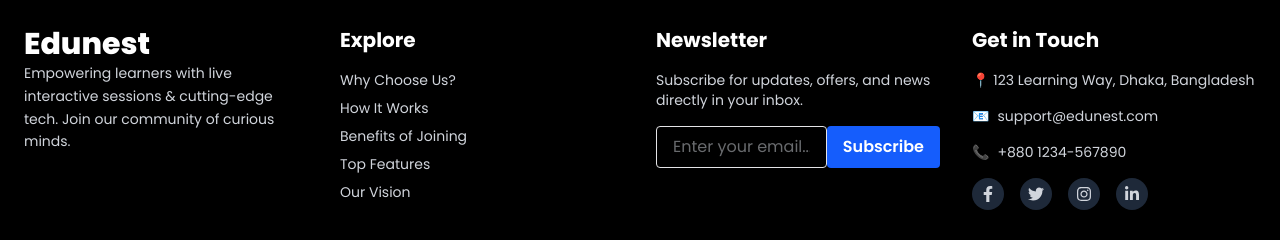
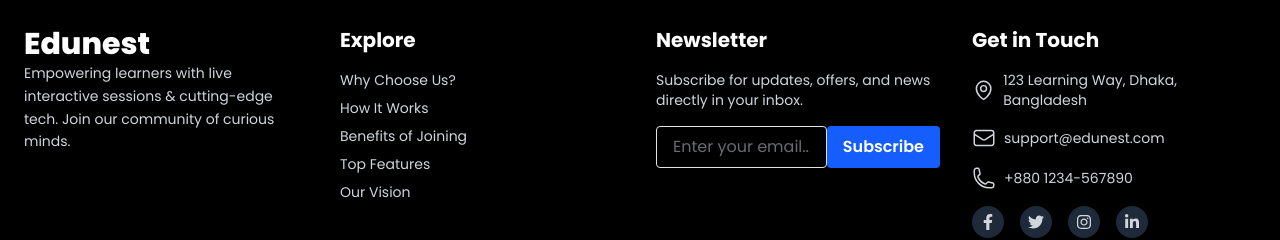
Before and after one commit to kader009/study-platform-frontend, a Next.js app: page /login in a window 1280 px wide. Shown: the part 886-1126 px from the top of the page. Built offline with nearby package versions, Linux system fonts and the light colour scheme; no server answers.

Commit message:
footer location, call, message icon update

```diff
--- a/src/components/Footer.tsx
+++ b/src/components/Footer.tsx
@@ -12,7 +12,7 @@ function Footer() {
       <div className="container mx-auto px-6 grid grid-cols-1 md:grid-cols-4 gap-8">
         {/* About Edunest */}
         <div className="space-y-4">
-          <Link href='/'>
+          <Link href="/">
             <h1 className="text-3xl font-extrabold text-white">Edunest</h1>
           </Link>
           <p className="text-sm leading-relaxed">
@@ -69,14 +69,60 @@ function Footer() {
         <div className="space-y-4">
           <h4 className="text-xl font-bold text-white">Get in Touch</h4>
           <p className="text-sm flex items-center gap-2">
-            📍 123 Learning Way, Dhaka, Bangladesh
+            <svg
+              xmlns="http://www.w3.org/2000/svg"
+              fill="none"
+              viewBox="0 0 24 24"
+              strokeWidth="1.5"
+              stroke="currentColor"
+              className="size-6"
+            >
+              <path
+                strokeLinecap="round"
+                strokeLinejoin="round"
+                d="M15 10.5a3 3 0 1 1-6 0 3 3 0 0 1 6 0Z"
+              />
+              <path
+                stroke-linecap="round"
+                stroke-linejoin="round"
+                d="M19.5 10.5c0 7.142-7.5 11.25-7.5 11.25S4.5 17.642 4.5 10.5a7.5 7.5 0 1 1 15 0Z"
+              />
+            </svg>
+            123 Learning Way, Dhaka, Bangladesh
           </p>
           <p className="text-sm flex items-center gap-2">
-            📧{' '}
+            <svg
+              xmlns="http://www.w3.org/2000/svg"
+              fill="none"
+              viewBox="0 0 24 24"
+              stroke-width="1.5"
+              stroke="currentColor"
+              className="size-6"
+            >
+              <path
+                strokeLinecap="round"
+                strokeLinejoin="round"
+                d="M21.75 6.75v10.5a2.25 2.25 0 0 1-2.25 2.25h-15a2.25 2.25 0 0 1-2.25-2.25V6.75m19.5 0A2.25 2.25 0 0 0 19.5 4.5h-15a2.25 2.25 0 0 0-2.25 2.25m19.5 0v.243a2.25 2.25 0 0 1-1.07 1.916l-7.5 4.615a2.25 2.25 0 0 1-2.36 0L3.32 8.91a2.25 2.25 0 0 1-1.07-1.916V6.75"
+              />
+            </svg>{' '}
             <li className="hover:underline list-none">support@edunest.com</li>
           </p>
           <p className="text-sm flex items-center gap-2">
-            📞 <li className="hover:underline list-none">+880 1234-567890</li>
+            <svg
+              xmlns="http://www.w3.org/2000/svg"
+              fill="none"
+              viewBox="0 0 24 24"
+              strokeWidth="1.5"
+              stroke="currentColor"
+              className="size-6"
+            >
+              <path
+                strokeLinecap="round"
+                strokeLinejoin="round"
+                d="M2.25 6.75c0 8.284 6.716 15 15 15h2.25a2.25 2.25 0 0 0 2.25-2.25v-1.372c0-.516-.351-.966-.852-1.091l-4.423-1.106c-.44-.11-.902.055-1.173.417l-.97 1.293c-.282.376-.769.542-1.21.38a12.035 12.035 0 0 1-7.143-7.143c-.162-.441.004-.928.38-1.21l1.293-.97c.363-.271.527-.734.417-1.173L6.963 3.102a1.125 1.125 0 0 0-1.091-.852H4.5A2.25 2.25 0 0 0 2.25 4.5v2.25Z"
+              />
+            </svg>
+            <li className="hover:underline list-none">+880 1234-567890</li>
           </p>
 
           <div className="flex space-x-4 mt-2 cursor-pointer">
```
